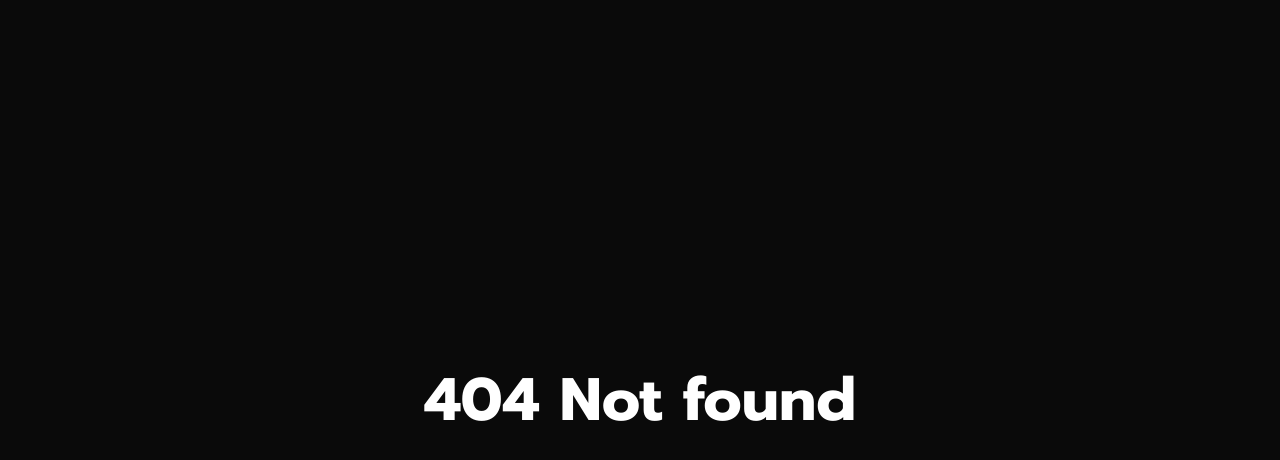
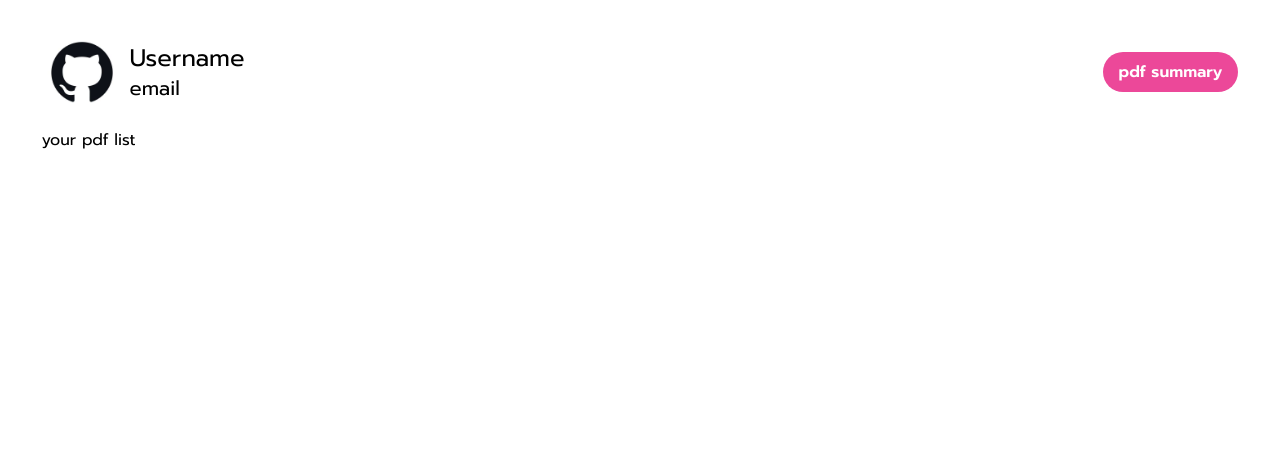
Before and after one commit to guynut/Network-Project, a React (Vite) app: page /userprofile in a window 1280 px wide. Before the commit this address had no page. Shown: the top 460 px of the page. Built offline with nearby package versions, Linux system fonts and the light colour scheme.

Commit message:
✨ UserProfile Page

```diff
--- a/src/pages/Home.tsx
+++ b/src/pages/Home.tsx
@@ -5,6 +5,7 @@ import { FaCat } from "react-icons/fa6";
 
 import { Worker, Viewer } from '@react-pdf-viewer/core';
 import '@react-pdf-viewer/core/lib/styles/index.css';
+import { Link } from 'react-router-dom';
 
 const pdfWorkerUrl = `https://cdnjs.cloudflare.com/ajax/libs/pdf.js/3.11.174/pdf.worker.min.js`;
 
@@ -39,7 +40,7 @@ export default function Home() {
 
       try {
         const res = await axios.post(
-          'http://localhost:3000/api/upload',
+          '/',
           formData,
         )
         console.log('File uploaded successfully:', res.data);
@@ -75,6 +76,12 @@ export default function Home() {
             <p className='text-xl'>Username</p>
             <p className='text-lg'>email</p>
           </div>
+          <Link
+            to={'/userprofile'}
+            className='px-4 p-2 rounded-full bg-neutral-200 text-neutral-600 duration-150 hover:bg-pink-500 hover:text-white active:scale-95'
+          >
+            view your file
+            </Link>
         </div>
       </div>
 
--- a/src/pages/Login.tsx
+++ b/src/pages/Login.tsx
@@ -31,16 +31,17 @@ export default function Login() {
 
     try {
       const response = await axios.post<LoginResponse>(
-        import.meta.env.VITE_API_URL_Auth,
+        '/',
         formData,
         { headers: { 'Content-Type': 'application/json' } }
       );
 
       if (response.status === 200) {
         console.log('Login successful:', response.data);
-        navigate('/home');
+        navigate('/userprofile');
       }
     } catch (error: any) {
+      // navigate('/userprofile');
       console.error('Error during login:', error);
       setError(
         error.response?.data?.message || 'Something went wrong. Please try again.'
--- /dev/null
+++ b/src/pages/Userprofile.tsx
@@ -0,0 +1,71 @@
+import axios from 'axios';
+import React, { useEffect, useState } from 'react'
+import { Link } from 'react-router-dom'
+
+export default function Userprofile() {
+
+  const [pdfList,setPdfList] = useState<string[] | null>()
+
+  // const getPdfList = async () => {
+  //   try {
+  //     const response = await axios.get('/');
+  //     setPdfList(response.data);
+  //   } catch (error) {
+  //     console.error('Error fetching PDF list:', error);
+  //   }
+  // }
+
+  // useEffect(() => {
+  //   getPdfList();
+  // }, [])
+
+  return (
+    <div className='w-screen h-screen flex justify-center items-center'>
+      <div className='w-[96%] h-[96%] p-4 flex flex-col gap-4'>
+        <div className='w-full flex justify-start items-center'>
+          <div className='flex gap-2 justify-center items-center'>
+            <div className='w-20 h-20 rounded-full overflow-hidden'>
+              <img src="/public/github-logo.jpg" />
+            </div>
+            <div>
+              <p className='text-2xl'>Username</p>
+              <p className='text-xl'>email</p>
+            </div>
+          </div>
+
+          <div className='grow'></div>
+
+          <Link
+            to={'/home'}
+            className='px-4 p-2 h-max w-max rounded-full bg-pink-500 text-white font-semibold duration-150 hover:bg-pink-500 hover:scale-105 active:scale-95'
+          >
+            pdf summary
+          </Link>
+        </div>
+
+        <p>your pdf list</p>
+
+        {pdfList? (
+          <div className="mt-1 w-full flex flex-wrap gap-1">
+            {pdfList.map((text, i) => (
+              <PdfCard key={i} title={text} />
+            ))}
+          </div>
+        ):(<></>)}
+
+      </div>
+    </div>
+  )
+}
+
+type PdfListProp = {
+  title: string
+}
+
+const PdfCard: React.FC<PdfListProp> = (props) => {
+  return (
+    <div className='w-full h-20 rounded-xl bg-neutral-100 p-4 flex'>
+      <p>{props.title}</p>
+    </div>
+  )
+}
--- a/src/router/router.tsx
+++ b/src/router/router.tsx
@@ -2,6 +2,7 @@ import { Outlet, createBrowserRouter } from 'react-router-dom'
 import MainLayout from '../layout/MainLayout'
 import Home from '../pages/Home'
 import Login from '../pages/Login'
+import Userprofile from '../pages/Userprofile'
 
 export const router = createBrowserRouter([
   {
@@ -20,6 +21,14 @@ export const router = createBrowserRouter([
       </MainLayout>
     ),
   },
+  {
+    path: '/userprofile',
+    element: (
+      <MainLayout>
+        <Userprofile />
+      </MainLayout>
+    ),
+  },
 
   {
     path: '*',
```
